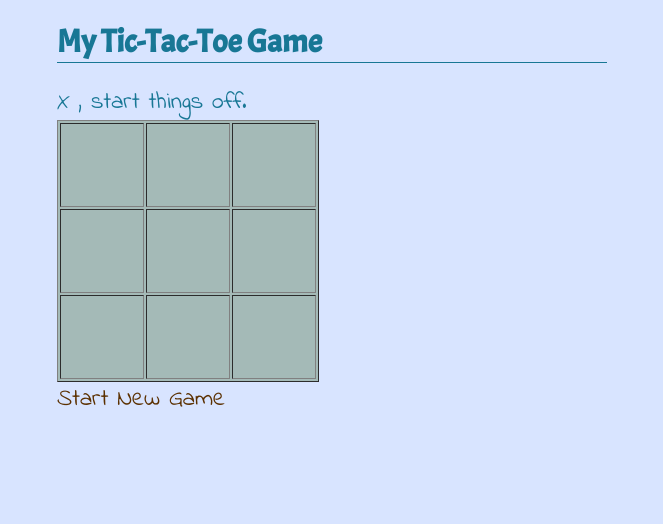
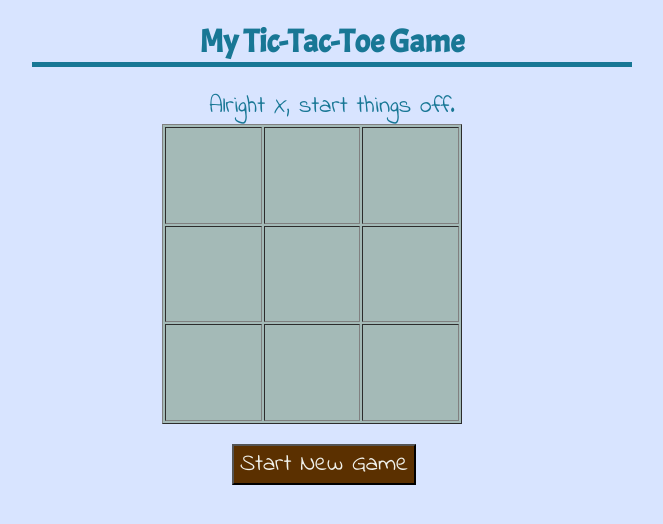
Before and after one commit to cdecamp77/Tic_Tac-Toe, a plain HTML site: page index.html in a window 1280 px wide. Shown: the whole page, without its empty margins (308-971 px from the left). Drawn offline with Linux system fonts and the light colour scheme.

Commit message:
Final rough draft, almost ready to turn in.

```diff
--- a/css/main.css
+++ b/css/main.css
@@ -1,17 +1,23 @@
 body {
-    width: 550px;
+    width: 600px;
     margin: auto;
     background: #D8E4FF;
 }
 
 table {
     background-color: #A4BAB7;
+    margin-bottom: 20px;
+    height: 300px;
+    width: 300px;
+    position: relative;
+    left: 130px;
 }
 
 h1 {
-    border-bottom: 1px solid #187795;
+    border-bottom: 5px solid #187795;
     font-family: "Acme";
     color: #187795;
+    text-align: center;
 }
 
 .square {
@@ -26,12 +32,16 @@ h1 {
 #message {
     font-size: 18pt;
      font-family: "Indie Flower";
-     color: #187795
+     color: #187795;
+     text-align: center;
 }
 
 #restart {
     font-size: 18pt;
     font-family: "Indie Flower";
     text-decoration: none;
-    color: #5B3000;
+    background-color: #5B3000;
+    position: relative;
+    left: 200px;
+    color: #F1F2EB;
 }
--- a/index.html
+++ b/index.html
@@ -29,7 +29,7 @@
             <td class="square" id="s9" onclick="nextMove(this)"></td>
         </tr>
     </table>
-<a href = "javascript: startGame();" id="restart">Start New Game</a>
+<button id="restart" onclick="startGame();">Start New Game</button>
 
 <script src="js/main.js"></script>
 </body>
--- a/js/main.js
+++ b/js/main.js
@@ -6,7 +6,7 @@ function startGame() {
 
     document.turn = "X";
     document.winner = null;
-    setMessage(document.turn + " , start things off.")
+    setMessage("Alright " + document.turn + ", start things off.")
 }
 
 function setMessage(msg) {
@@ -15,7 +15,7 @@ function setMessage(msg) {
 
 function nextMove(square) {
     if (document.winner != null) {
-        setMessage(document.turn = "You have already won!");
+        setMessage(document.turn = "Try hitting that button down there...");
     }else if (square.innerText == '') {
         square.innerText = document.turn;
         switchTurn();
```
